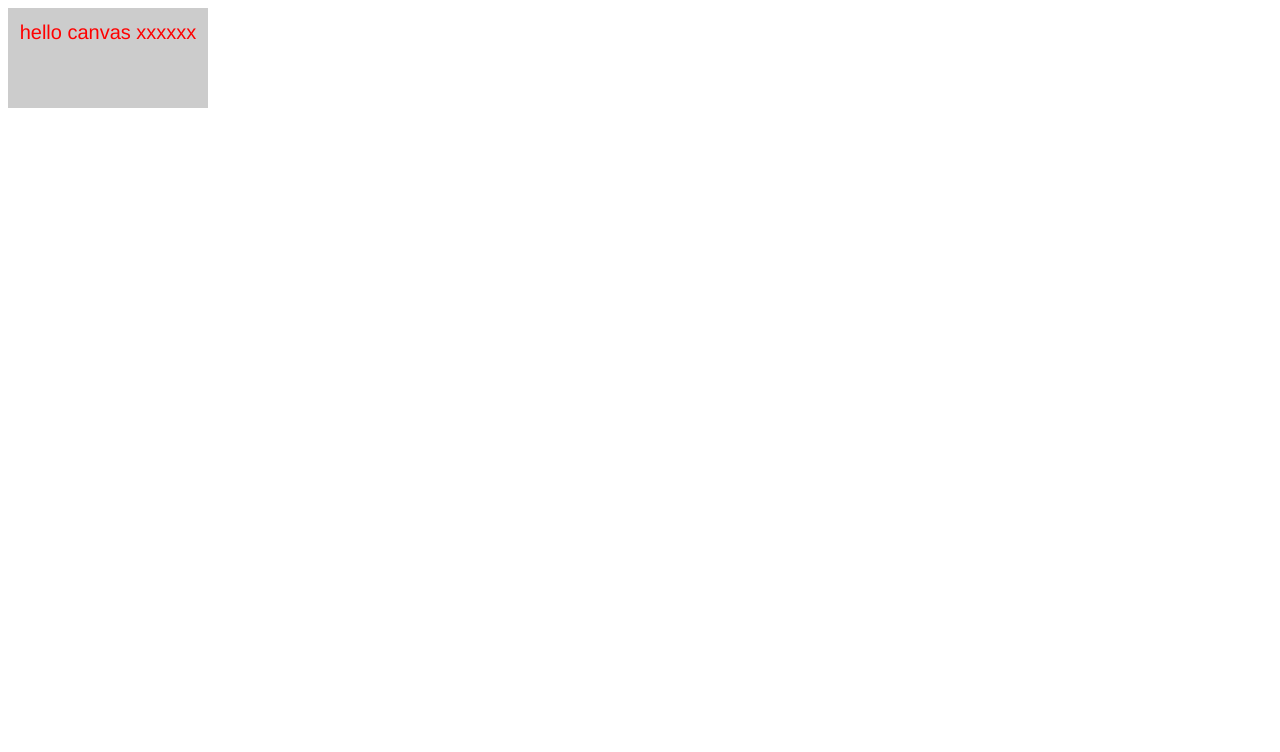
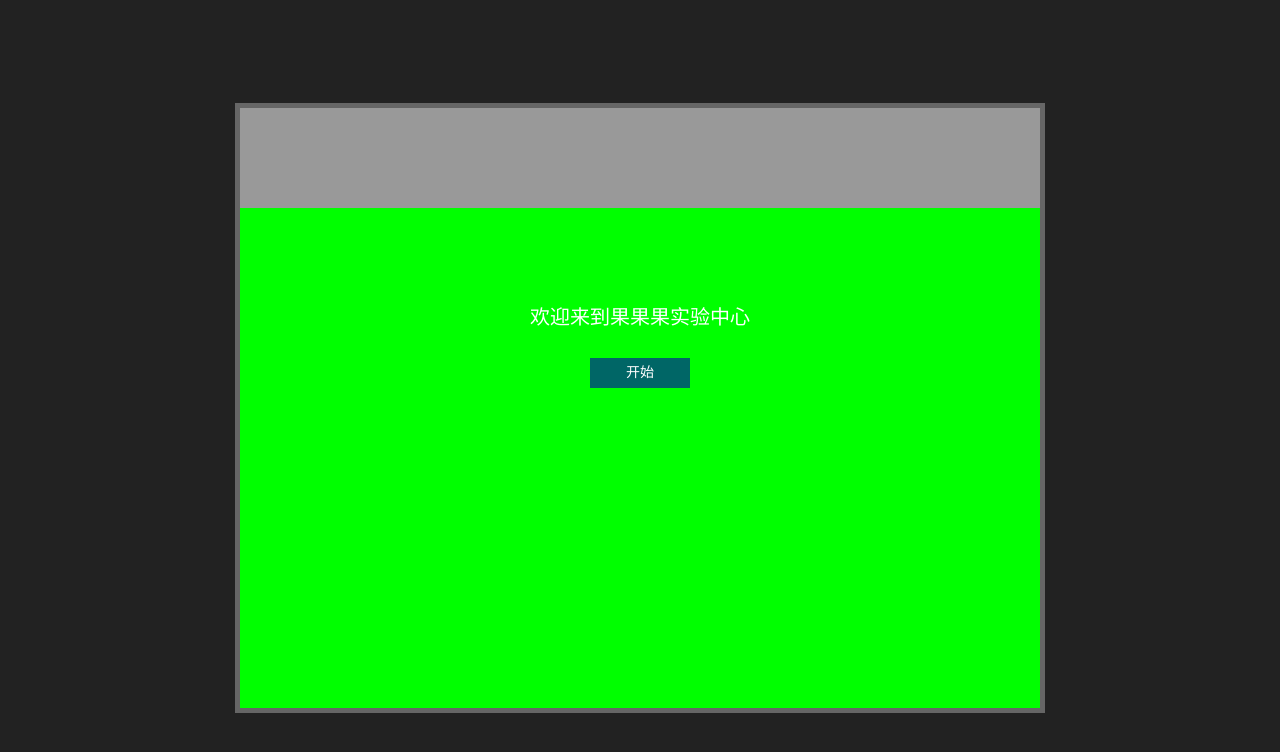
Before and after one commit to kimhou/lab, a website built with webpack: page packages/minigame-canvas-engine/index.html in a window 1280 px wide. Built offline with nearby package versions, Linux system fonts and the light colour scheme.

Commit message:
feat: canvas engine test

```diff
--- a/packages/minigame-canvas-engine/index.html
+++ b/packages/minigame-canvas-engine/index.html
@@ -6,7 +6,8 @@
     <meta http-equiv="X-UA-Compatible" content="ie=edge">
     <title>Document</title>
 </head>
-<body>
-    <canvas id="canvas" width="800" height="400" canvas-id="canvas" />
-<script type="text/javascript" src=".././index.js"></script></body>
+<body style="display: flex;justify-content: center;align-items: center;background: #222;height: 100vh;">
+    <canvas id="canvas" style="border: solid 5px #666;"/>
+    <script type="text/javascript" src=".././index.js"></script>
+</body>
 </html>
--- /dev/null
+++ b/packages/minigame-canvas-engine/src/common/canvas.js
@@ -0,0 +1,16 @@
+export const Layout = require('../../lib/minigame-canvas-engine').default;
+
+export const canvas = document.getElementById('canvas');
+// 设置canvas的尺寸和样式的container比例一致
+canvas.width = 800;
+canvas.height = 600;
+//todo bug: 事件捕获的计算里面宽高没有生效
+
+export const context = canvas.getContext('2d');
+
+export const rerender = ({ template, style, width = 800, height = 600, x = 0, y = 0 }) => {
+  Layout.clear();
+  Layout.init(template, style);
+  Layout.updateViewPort({ width, height, x, y });
+  Layout.layout(context);
+};
--- a/packages/minigame-canvas-engine/src/index.js
+++ b/packages/minigame-canvas-engine/src/index.js
@@ -1,38 +1,3 @@
-import Layout from '../lib/minigame-canvas-engine'
-let template = `
-    <view id="container" class="container">
-       <text id="testText" class="redText" value="hello canvas xxxxxx"/>
-    </view>
-   `;
-   let style = {
-    container: {
-        width: 200,
-        height: 100,
-        backgroundColor: '#cccccc',
-        justContent: 'center',
-        alignItems: 'center',
-    },
-    testText: {
-        color: '#ffffff',
-        width: 200,
-        height: 50,
-        lineHeight: 50,
-        fontSize: 20,
-        textAlign: 'center',
-    },
-    // 文字的最终颜色为#ff0000
-    redText: {
-        color: '#ff0000',
-    }
-}
+import {renderStart} from './scence/start'
 
-let canvas = document.getElementById('canvas');
-let context = canvas.getContext('2d');
-Layout.init(template, style);
-Layout.updateViewPort({
-    width: 800,
-    height: 400,
-    x:0,
-    y:0
-});
-Layout.layout(context);
+renderStart();
--- /dev/null
+++ b/packages/minigame-canvas-engine/src/scence/play/index.js
@@ -0,0 +1,17 @@
+import {rerender, Layout} from '../../common/canvas'
+let template = `
+<view id="container" class="container">
+    <image class="star" src="assets/images/start.png"/>
+</view>
+`;
+let style = {
+    container: {
+        width: 800,
+        height: 600,
+        backgroundColor: '#999'
+    }
+};
+
+export const renderPlay = ()=>{
+    rerender({template, style})
+};
--- /dev/null
+++ b/packages/minigame-canvas-engine/src/scence/start/index.js
@@ -0,0 +1,56 @@
+import { rerender, Layout } from '../../common/canvas';
+import { renderPlay } from '../play';
+
+let template = `
+<view class="container">
+    <view class="content">
+        <text class="title" value="欢迎来到果果果实验中心"/>
+        <view class="startBtn">
+            <text class="startBtnLabel" value="开始"></text>
+        </view>
+    </view>
+</view>
+`;
+let style = {
+  container: {
+    width: 800,
+    height: 600,
+    backgroundColor: '#999999'
+  },
+  content: {
+    top: 100,
+    width: 800,
+    height: 500,
+    justContent: 'center',
+    alignItems: 'center',
+    backgroundColor: '#00ff00'
+  },
+  title: {
+    color: '#ffffff',
+    top: 100,
+    fontSize: 20,
+    alignItems: 'center',
+    justContent: 'center'
+  },
+  startBtn: {
+    top: 150,
+    width: 100,
+    height: 30,
+    backgroundColor: '#006666',
+    justContent: 'center',
+    alignItems: 'center'
+  },
+  startBtnLabel: {
+    color: '#fff',
+    fontSize: 14,
+    lineHeight: 30
+  }
+};
+export const renderStart = () => {
+  rerender({ template, style });
+  const startBtn = Layout.getElementsByClassName('content')[0];
+  startBtn.on('click', e => {
+    debugger;
+    renderPlay();
+  });
+};
```
Also changed, not shown: packages/minigame-canvas-engine/src/assets/images/start.png (added), 1 other file.
